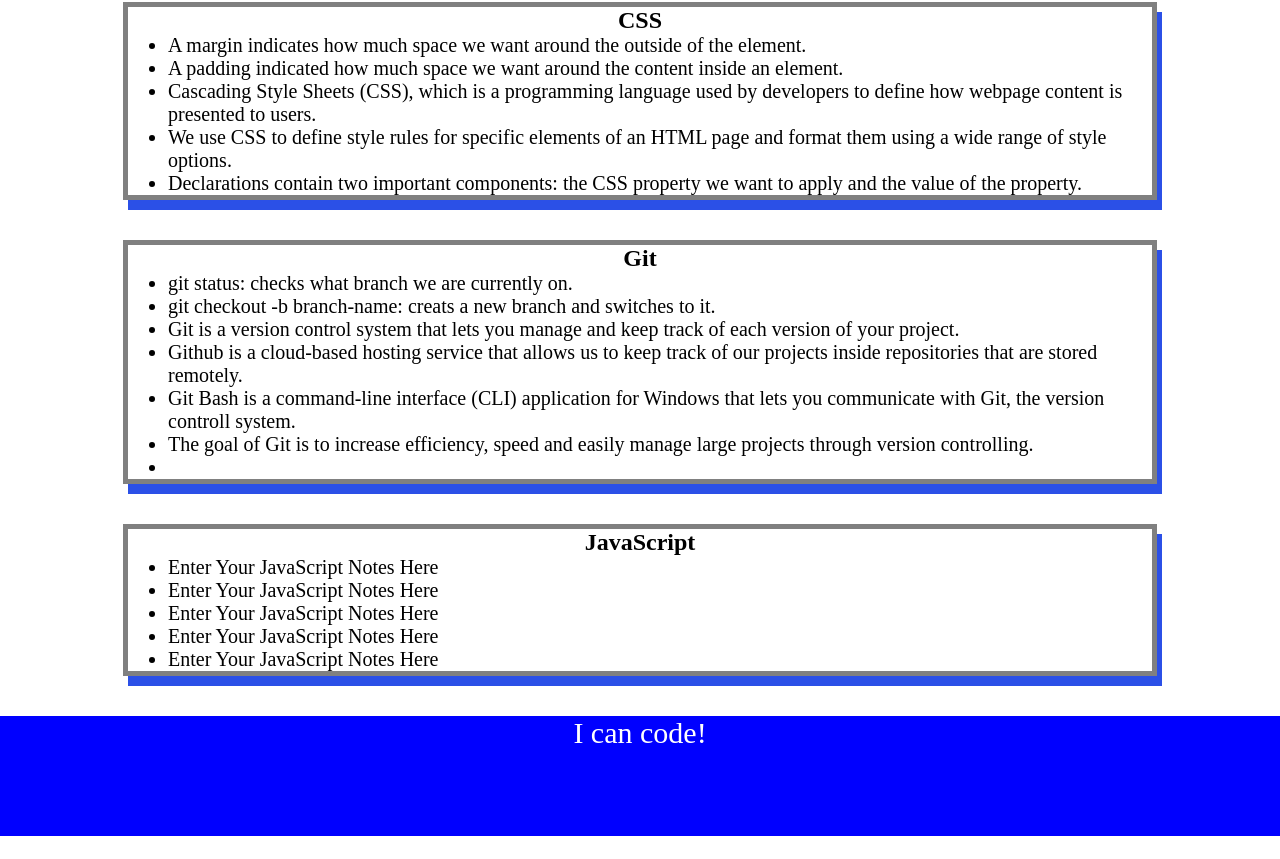
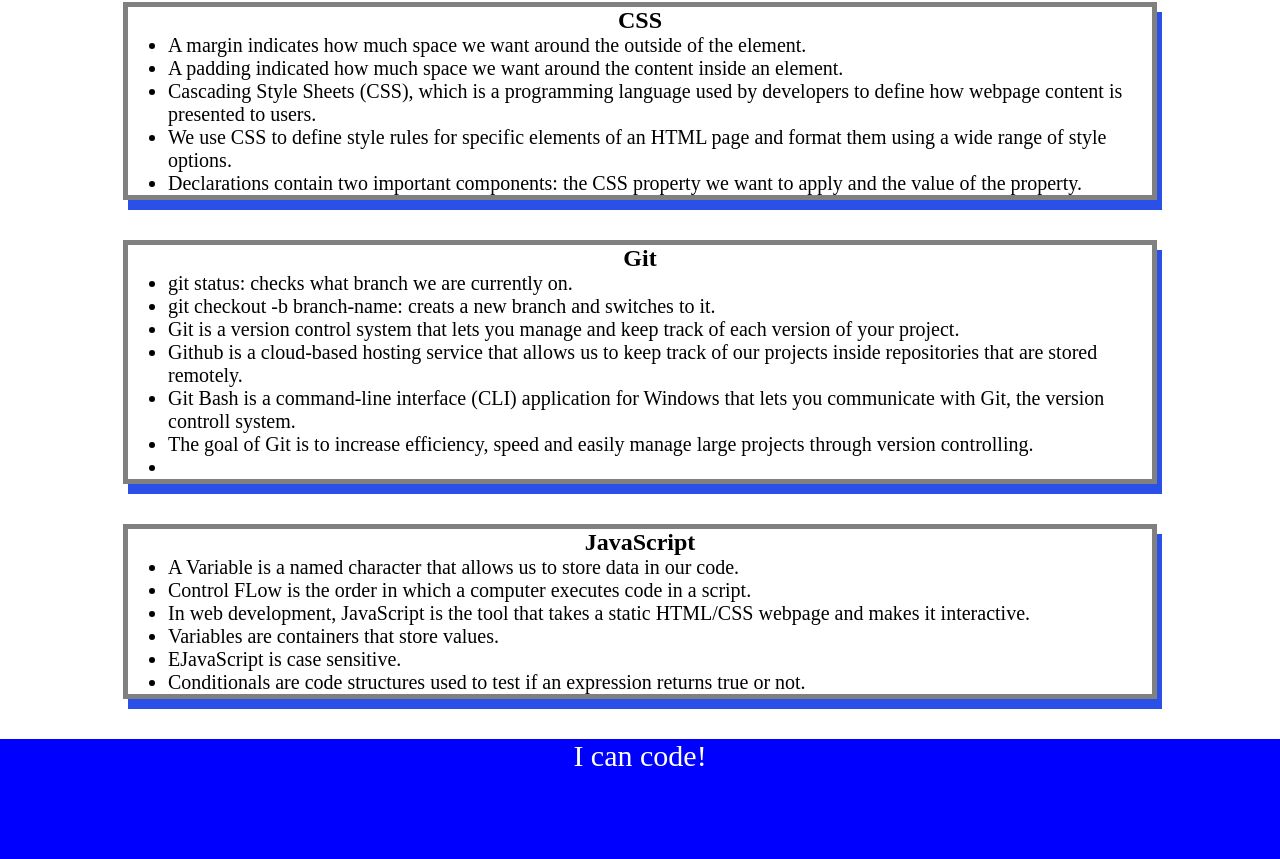
Before and after one commit to Mjspilla/prework-study-guide, a plain HTML site: page prework-study-guide/index.html in a window 1280 px wide. Shown: the part 419-1278 px from the top of the page. Before the commit the page ends 1255 px from the top, so only its background shows below. Drawn offline with Linux system fonts and the light colour scheme.

Commit message:
Updated script.js and index.html

```diff
--- a/prework-study-guide/index.html
+++ b/prework-study-guide/index.html
@@ -58,11 +58,12 @@
   <section class="card" id="javascript-section">
     <h2>JavaScript</h2>
     <ul>
-      <li>Enter Your JavaScript Notes Here</li>
-      <li>Enter Your JavaScript Notes Here</li>
-      <li>Enter Your JavaScript Notes Here</li>
-      <li>Enter Your JavaScript Notes Here</li>
-      <li>Enter Your JavaScript Notes Here</li>
+      <li>A Variable is a named character that allows us to store data in our code. </li>
+      <li>Control FLow is the order in which a computer executes code in a script. </li>
+      <li>In web development, JavaScript is the tool that takes a static HTML/CSS webpage and makes it interactive.</li>
+      <li>Variables are containers that store values.</li>
+      <li>EJavaScript is case sensitive.</li>
+      <li>Conditionals are code structures used to test if an expression returns true or not.</li>
     </ul>
   </section>
 
```
Also changed, not shown: prework-study-guide/assets/script.js (+18 -10 lines), style.css (deleted), 1 other file.
